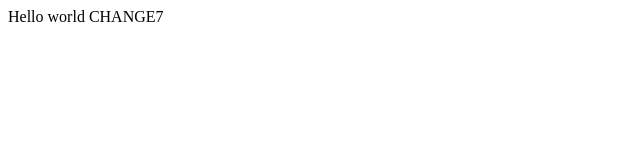
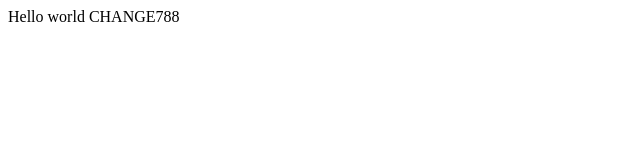
Before and after one commit to crud99/DougTest, a plain HTML site: page index.html in a window 1280 px wide. Shown: the full height of the page, 0-640 px from the left. Drawn offline with Linux system fonts and the light colour scheme.

Commit message:
change 788

```diff
--- a/index.html
+++ b/index.html
@@ -1,6 +1,5 @@
 <html>
 <header><title>This is title</title></header>
 <body>
-Hello world CHANGE7
-</body>
+Hello world CHANGE788</body>
 </html>
```
